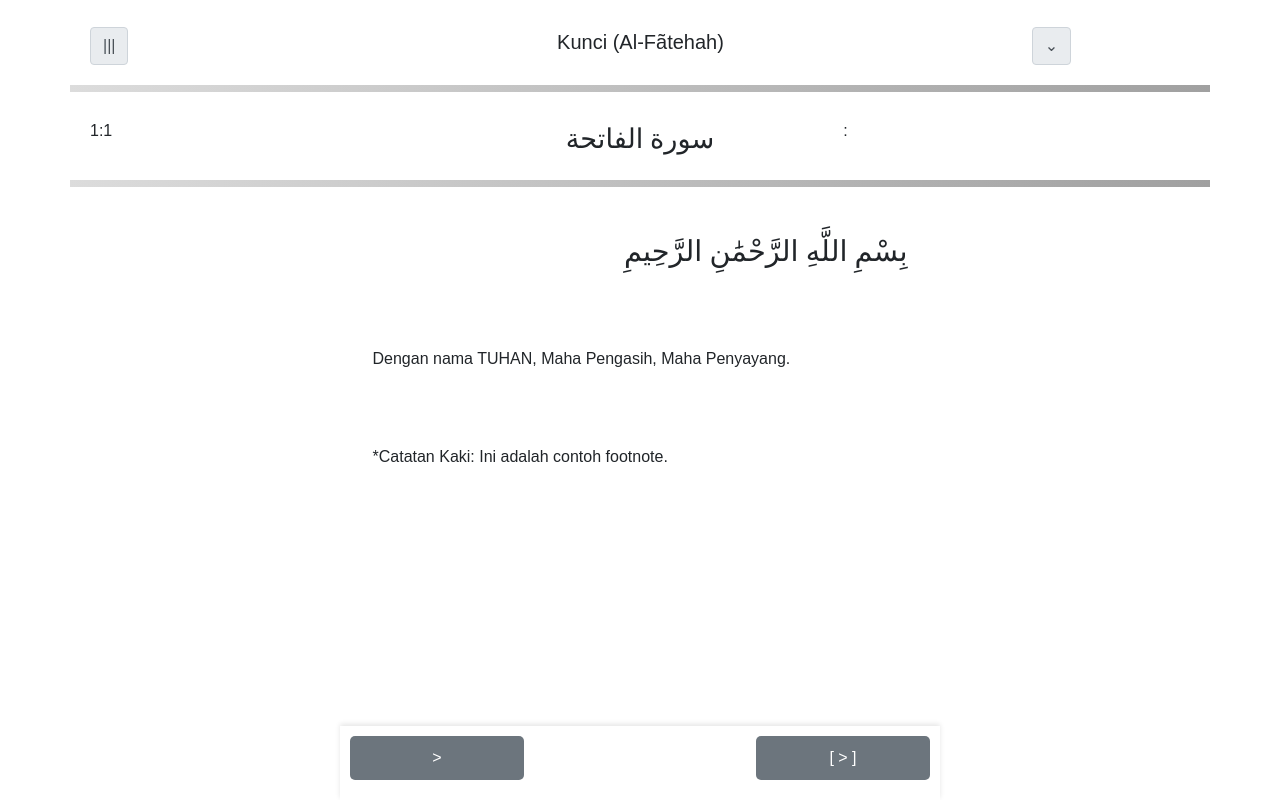
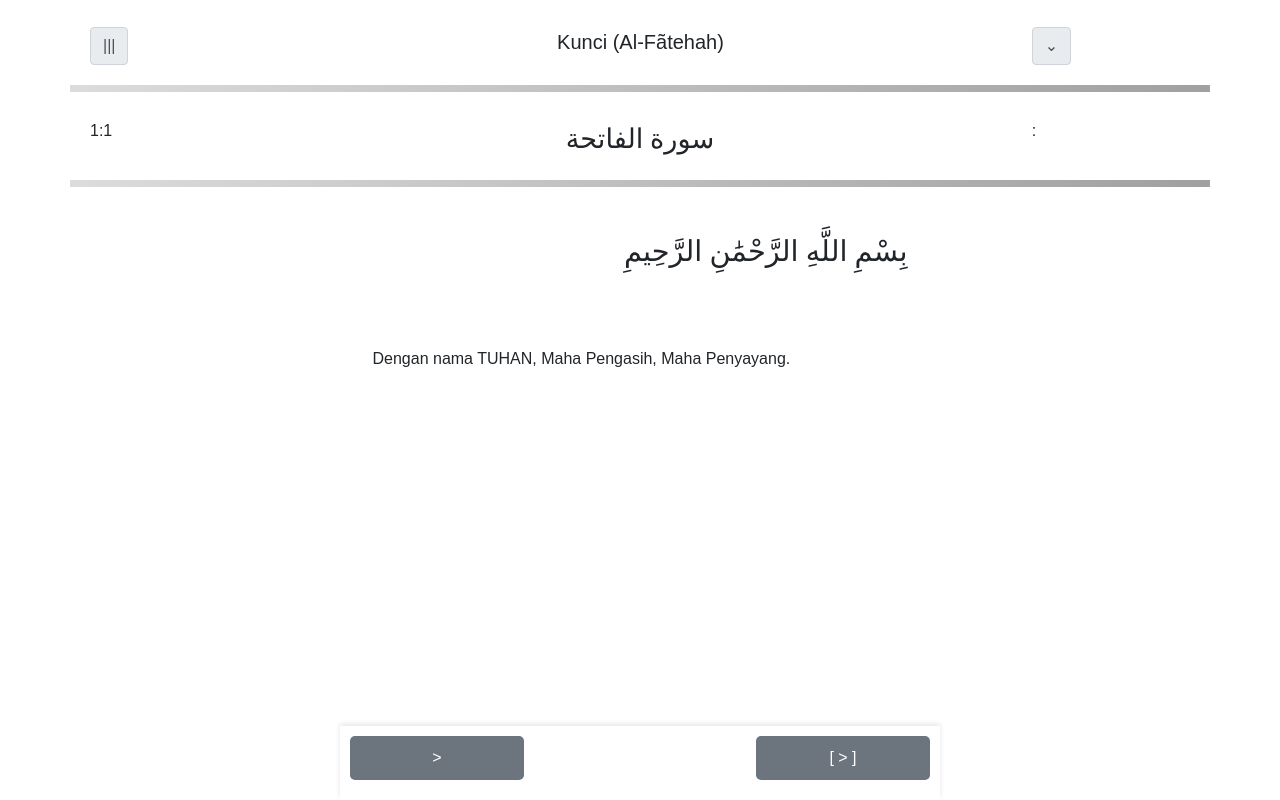
Before and after one commit to sirharry77/q, a plain HTML site: page index.html in a window 1280 px wide. Drawn offline with nearby package versions, Linux system fonts and the light colour scheme; a script that the page names is missing; a web font is replaced by a local one.

Commit message:
Update index.html

```diff
--- a/index.html
+++ b/index.html
@@ -38,15 +38,15 @@
 
 <div class="container">
     <div class="row">
-        <div class="col-4 text-left">
+        <div class="col-2 text-left">
             <div class="input-group-prepend">
                 <div class="combined-number">1:1</div>
             </div>
         </div>
-        <div class="col-4 text-center">
+        <div class="col-8 text-center">
             <div class="surah-name-arabic">سورة الفاتحة</div>
         </div>
-        <div class="col-4 text-right">
+        <div class="col-2 text-right">
             <div class="input-group-prepend">
                     <div class="ayat-info">
         <span class="surah-number-arabic"></span>:<span class="ayat-number-arabic"></span>
@@ -65,7 +65,7 @@
                     <div class="subtitle" id="subtitle"></div>
                     <div class="translation mt-2">Dengan nama TUHAN, Maha Pengasih, Maha Penyayang.</div>
 					<div id="footnotes-container"></div>
-                    <div class="footnote mt-2" id="footnote">*Catatan Kaki: Ini adalah contoh footnote.</div>
+                    <div class="footnote mt-2" id="footnote"></div>
                 </div>
 
                 <audio id="audioPlayer" controls hidden class="mt-3">
```
